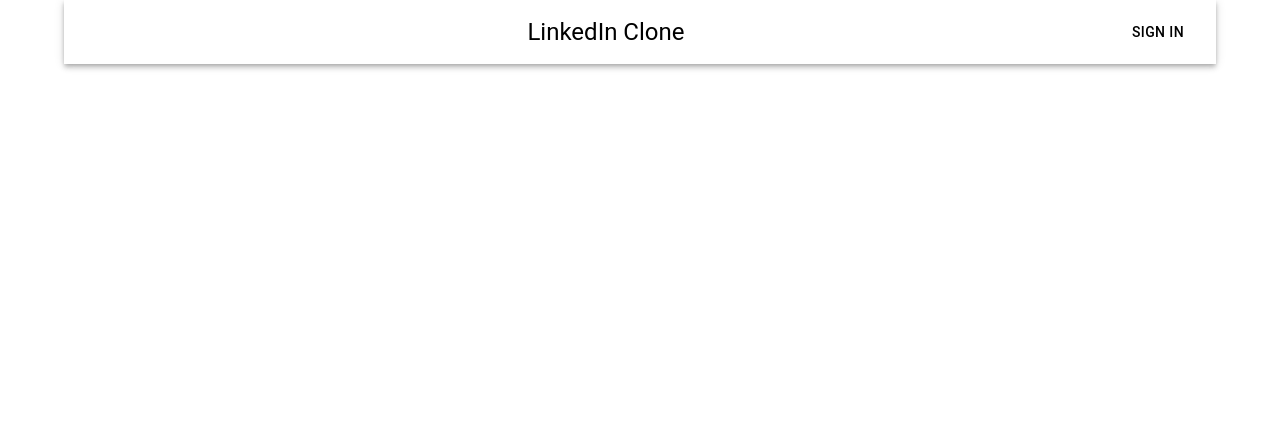
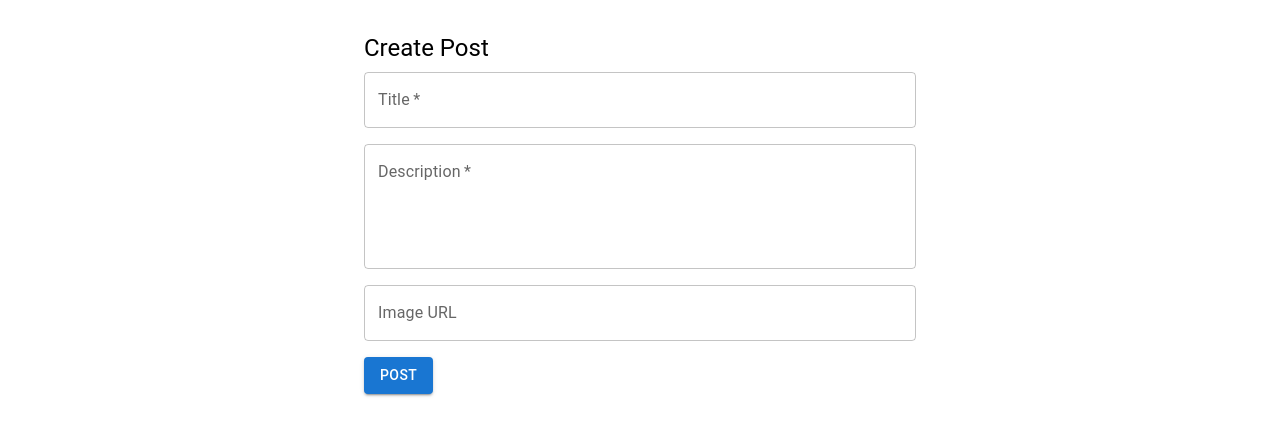
Before and after one commit to Shekhar-Bhandari/fyp, a React (Create React App) app in the folder frontend/: page /create-post in a window 1280 px wide. Shown: the top 436 px of the page. Built offline with nearby package versions, Linux system fonts and the light colour scheme.

Commit message:
post fixed

```diff
--- a/frontend/src/App.js
+++ b/frontend/src/App.js
@@ -1,30 +1,20 @@
-import React from 'react';
-import { BrowserRouter as Router, Routes, Route } from 'react-router-dom';
-import { Container } from '@mui/material';
-import { Provider } from 'react-redux';
-import { store } from './store';
-import Navbar from './components/Navbar';
-import Auth from './pages/Auth';
-
+import React from "react";
+import { BrowserRouter as Router, Routes, Route } from "react-router-dom";
+import Auth from "./pages/Auth";
+import Home from "./pages/Home";
+import CreatePost from "./pages/CreatePost";
 import { Toaster } from "react-hot-toast";
-import Home from './pages/Home';
 
 function App() {
   return (
-    <Provider store={store}>
-      <Router>
-        <Container maxWidth="lg">
-          <Navbar />
-          <Routes>
-            <Route path="/home" element={<Home />} />
-
-            <Route path="/auth" element={<Auth />} />
-
-          </Routes>
-        </Container>
-      </Router>
-      <Toaster/>
-    </Provider>
+    <Router>
+      <Routes>
+        <Route path="/auth" element={<Auth />} />
+        <Route path="/home" element={<Home />} />
+        <Route path="/create-post" element={<CreatePost />} />
+      </Routes>
+      <Toaster />
+    </Router>
   );
 }
 
--- /dev/null
+++ b/frontend/src/Services/PostServices.js
@@ -0,0 +1,10 @@
+import api from './api';
+
+const PostServices = {
+  getAllPosts: async () => await api.get('/posts'),
+  createPost: async (data) => await api.post('/posts', data),
+  updatePost: async (id, data) => await api.put(`/posts/${id}`, data),
+  deletePost: async (id) => await api.delete(`/posts/${id}`),
+};
+
+export default PostServices;
--- /dev/null
+++ b/frontend/src/pages/CreatePost.js
@@ -0,0 +1,60 @@
+import React, { useState } from 'react';
+import { Container, TextField, Button, Typography } from '@mui/material';
+import { useNavigate } from 'react-router-dom';
+import PostServices from '../Services/PostServices';
+import toast from 'react-hot-toast';
+
+const CreatePost = () => {
+  const [title, setTitle] = useState('');
+  const [description, setDescription] = useState('');
+  const [image, setImage] = useState('');
+  const navigate = useNavigate();
+
+  const handleSubmit = async (e) => {
+    e.preventDefault();
+    try {
+      await PostServices.createPost({ title, description, image });
+      toast.success('Post created!');
+      navigate('/'); // go back to home page
+    } catch (error) {
+      toast.error(error.response?.data?.message || 'Error creating post');
+      console.error(error);
+    }
+  };
+
+  return (
+    <Container maxWidth="sm" sx={{ marginTop: 4 }}>
+      <Typography variant="h5" gutterBottom>Create Post</Typography>
+      <form onSubmit={handleSubmit}>
+        <TextField
+          label="Title"
+          fullWidth
+          required
+          value={title}
+          onChange={(e) => setTitle(e.target.value)}
+          sx={{ marginBottom: 2 }}
+        />
+        <TextField
+          label="Description"
+          fullWidth
+          required
+          multiline
+          rows={4}
+          value={description}
+          onChange={(e) => setDescription(e.target.value)}
+          sx={{ marginBottom: 2 }}
+        />
+        <TextField
+          label="Image URL"
+          fullWidth
+          value={image}
+          onChange={(e) => setImage(e.target.value)}
+          sx={{ marginBottom: 2 }}
+        />
+        <Button type="submit" variant="contained" color="primary">Post</Button>
+      </form>
+    </Container>
+  );
+};
+
+export default CreatePost;
--- a/frontend/src/pages/Home.js
+++ b/frontend/src/pages/Home.js
@@ -1,48 +1,49 @@
-// src/pages/Home.js
-import React from "react";
-import { AppBar, Toolbar, Typography, Button, Container, Box } from "@mui/material";
-import { useNavigate } from "react-router-dom";
+import React, { useEffect, useState } from 'react';
+import { Container, Button, Card, CardContent, CardMedia, Typography, Grid } from '@mui/material';
+import { useNavigate } from 'react-router-dom';
+import PostServices from '../Services/PostServices';
 
 const Home = () => {
+  const [posts, setPosts] = useState([]);
   const navigate = useNavigate();
 
-  const handleCreatePost = () => {
-    navigate("/create-post"); // Redirect to create post page (you can create this later)
+  const fetchPosts = async () => {
+    try {
+      const res = await PostServices.getAllPosts();
+      setPosts(res.data);
+    } catch (error) {
+      console.error(error);
+    }
   };
 
+  useEffect(() => {
+    fetchPosts();
+  }, []);
+
   return (
-    <div>
-      {/* Top AppBar */}
-      <AppBar position="static" color="primary">
-        <Toolbar sx={{ display: "flex", justifyContent: "space-between" }}>
-          {/* Logo */}
-          <Typography variant="h6" component="div">
-            MyLogo
-          </Typography>
+    <Container>
+      <Grid container justifyContent="space-between" alignItems="center" sx={{ marginTop: 2 }}>
+        <Typography variant="h4">MyApp Logo</Typography>
+        <Button variant="contained" color="primary" onClick={() => navigate('/create-post')}>
+          Create Post
+        </Button>
+      </Grid>
 
-          {/* Create Post Button */}
-          <Button color="inherit" onClick={handleCreatePost}>
-            Create Post
-          </Button>
-        </Toolbar>
-      </AppBar>
-
-      {/* Main Content */}
-      <Container maxWidth="md" sx={{ marginTop: 4 }}>
-        <Box>
-          <Typography variant="h5" align="center">
-            Welcome to the Homepage
-          </Typography>
-
-          {/* Posts will go here */}
-          <Box sx={{ marginTop: 4 }}>
-            <Typography variant="body1" align="center" color="textSecondary">
-              No posts yet. Click "Create Post" to add a new post.
-            </Typography>
-          </Box>
-        </Box>
-      </Container>
-    </div>
+      <Grid container direction="column" sx={{ marginTop: 2 }}>
+        {posts.map((post) => (
+          <Card key={post._id} sx={{ marginBottom: 2 }}>
+            {post.image && <CardMedia component="img" height="200" image={post.image} alt={post.title} />}
+            <CardContent>
+              <Typography variant="h6">{post.title}</Typography>
+              <Typography variant="body1">{post.description}</Typography>
+              <Typography variant="subtitle2">
+                By: {post.user ? post.user.name : 'Unknown'}
+              </Typography>
+            </CardContent>
+          </Card>
+        ))}
+      </Grid>
+    </Container>
   );
 };
 
```
Also changed, not shown: 1 other file (tests, documents, lock files or other folders).
